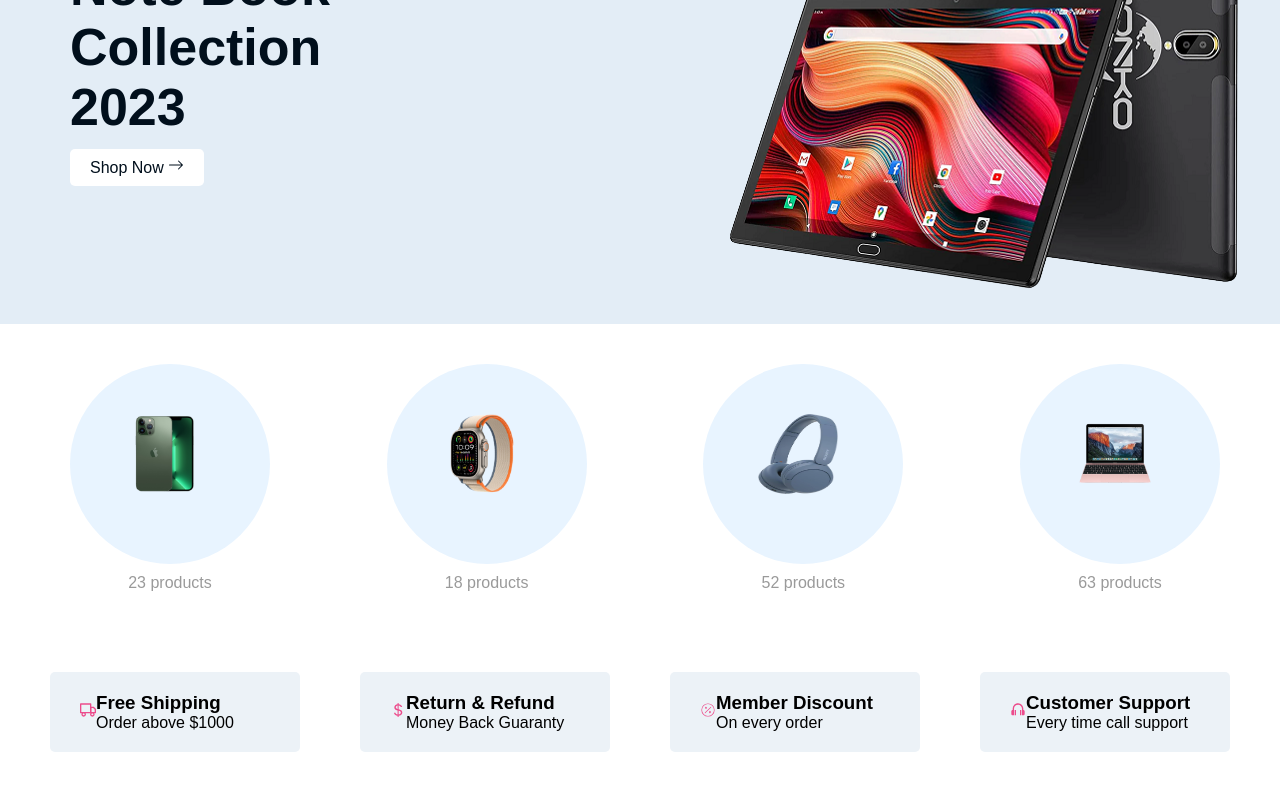
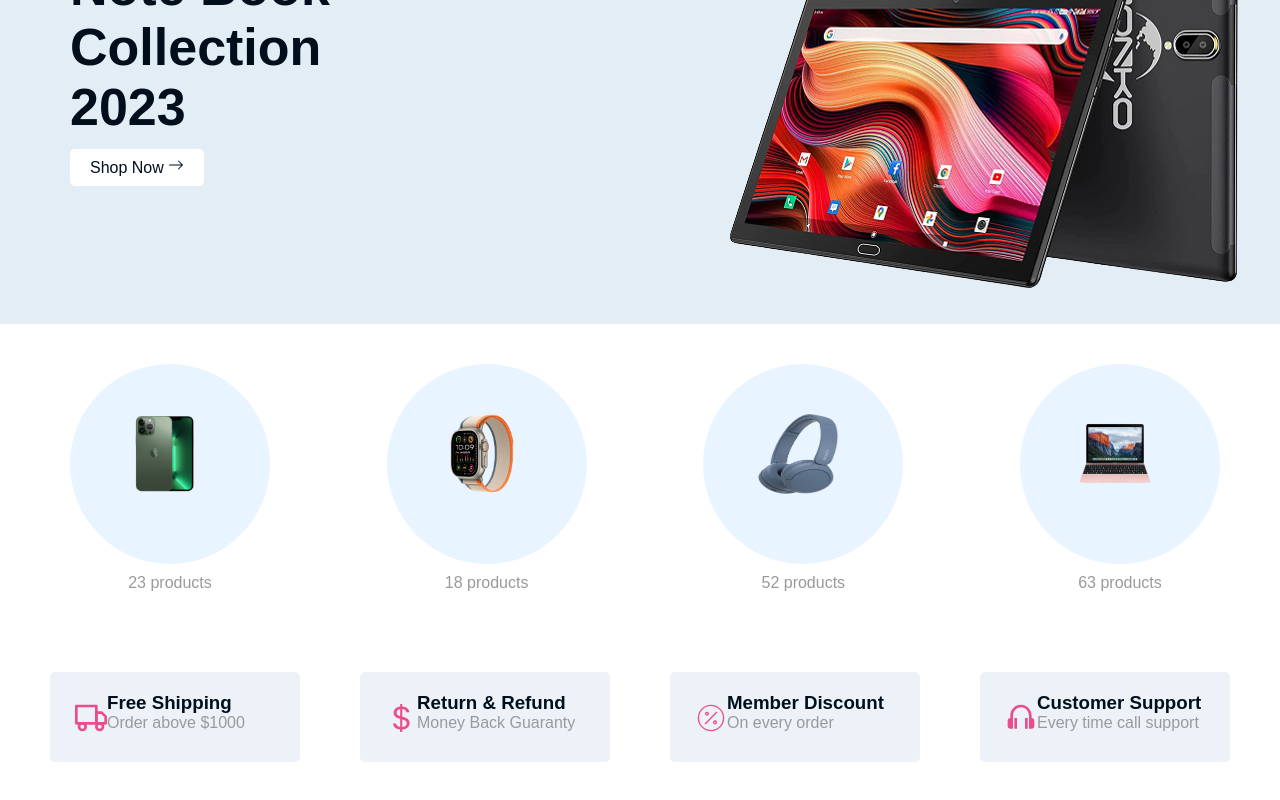
Before and after one commit to jegbune/my-ecommerce-app, a React (Create React App) app: page / in a window 1280 px wide. Shown: the part 460-1260 px from the top of the page. Built offline with nearby package versions, Linux system fonts and the light colour scheme.

Commit message:
Homepage development and styling

```diff
--- a/src/Component/ecommerceComponent/Home.js
+++ b/src/Component/ecommerceComponent/Home.js
@@ -20,6 +20,7 @@ function Home() {
                 </div>
             </div>
         </div>
+
         <div className='product_type'>
             <div className='container'>
 
@@ -102,7 +103,15 @@ function Home() {
                     </div>
                 </div>
             </div>
+        </div>
+
+        <div className='product'>
+            <div classname='container'>
+                <div className='box'>
+
+                </div>
             </div>
+        </div>
         </>
     )
 }
--- a/src/Component/ecommerceComponent/home.css
+++ b/src/Component/ecommerceComponent/home.css
@@ -107,7 +107,7 @@
 }
 
 .about .container .box {
-    padding: 20px 30px;
+    padding: 20px 25px;
     display: flex;
     background: #ecf2f7;
     width: 250px;
@@ -117,6 +117,14 @@
 
 .about .container .box .icon{
  color: #ec4c8c;
+ font-size: 32px;
  margin-top: 10px;
+}
 
+.about .container .box .detail h3{
+    color: #010f1c;
 }
+
+.about .container .box .detail P{
+    color: #9a9a9a;
+}
```
